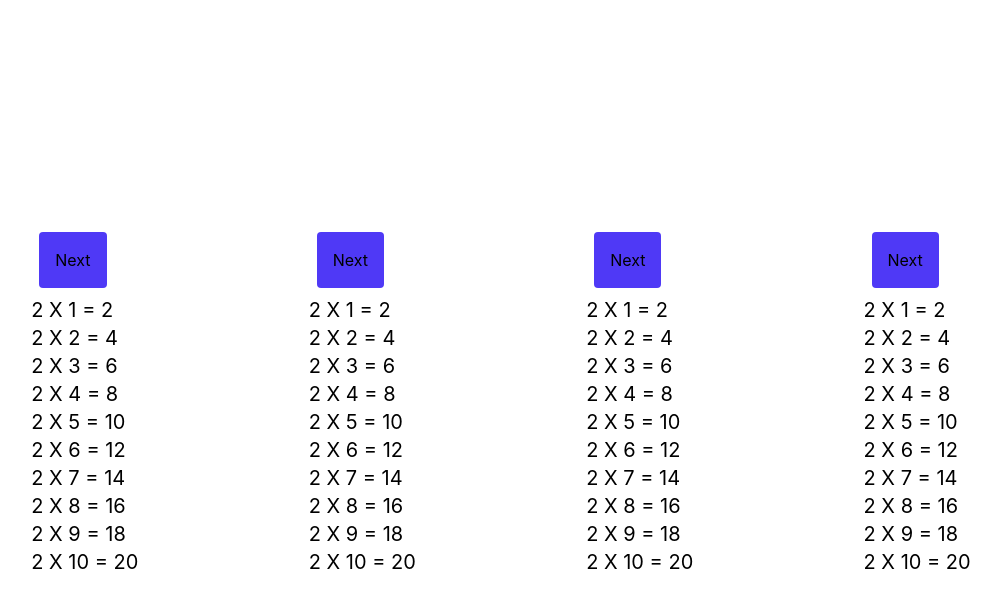
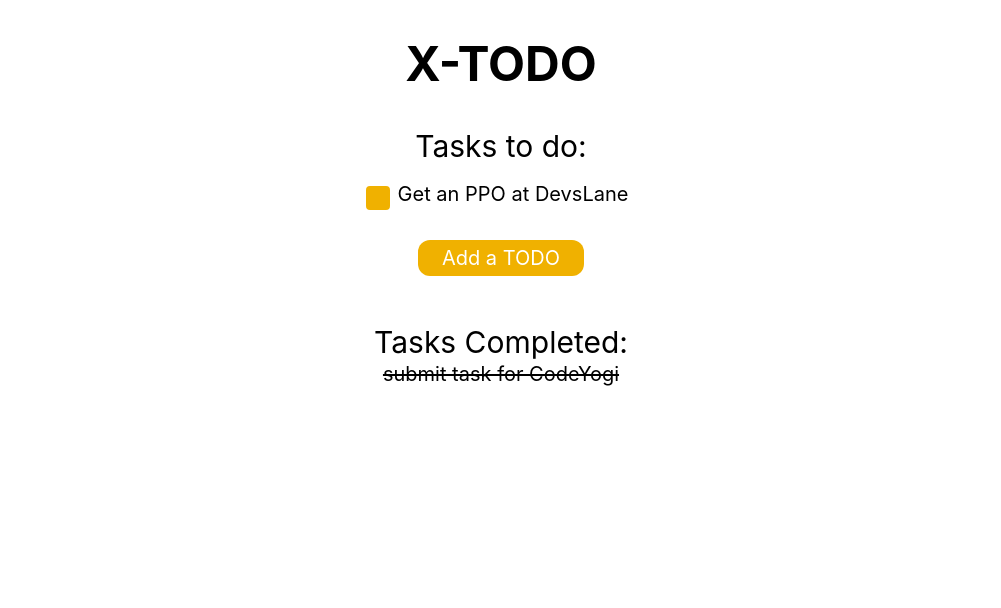
Before and after one commit to bgantavya/justYogiStuff, a React (Vite) app: page / in a window 1280 px wide. Shown: the top 608 px of the page, without its empty margins (139-1140 px from the left). Built offline with nearby package versions, Linux system fonts and the light colour scheme.

Commit message:
completed as-72-1

```diff
--- a/app/page.tsx
+++ b/app/page.tsx
@@ -1,11 +1,12 @@
-import { Link } from "react-router";
-import Table from "./table/table";
+import { useState } from "react";
+import Todo from "./table/todo";
+import Done from "./table/done";
 
 export default function Home() {
-  return <div className="flex justify-evenly items-center h-screen">
-    <Table/>
-    <Table/>
-    <Table/>
-    <Table/>
+
+  return <div className="flex flex-col items-center">
+    <div className="text-5xl font-bold my-10">X-TODO</div>
+    <Todo />
+      <Done/>
   </div>;
 }
--- /dev/null
+++ b/app/table/done.tsx
@@ -0,0 +1,16 @@
+
+export default function Done(){
+    const done = JSON.parse(localStorage.getItem("done") || '["submit task for CodeYogi"]')
+
+    return(<>
+                <h1 className="mt-8 text-3xl">Tasks Completed:</h1>
+<div className="flex-col flex justify-start items-start">
+
+            {done.length >0 ? done.map(
+                (task:string)=> <div className="text-xl line-through">{task}</div>
+            )
+            : <div>nothing here</div>}
+            </div>
+    </>
+    )
+}
--- /dev/null
+++ b/app/table/todo.tsx
@@ -0,0 +1,106 @@
+import { useState } from "react";
+
+export default function Todo() {
+    const [todo, setTodo] = useState(true);
+    const [list, setList] = useState<string[]>(
+        JSON.parse(localStorage.getItem("todo") || '["Get an PPO at DevsLane"]')
+    );
+
+    function add(event: React.FormEvent<HTMLFormElement>) {
+        event.preventDefault();
+        const input = (event.currentTarget.elements[0] as HTMLInputElement);
+        const task = input.value.trim();
+
+        if (task) {
+            const newList = [...list, task];
+            setList(newList);
+            localStorage.setItem("todo", JSON.stringify(newList));
+            input.value = "";
+            setTodo(true);
+        }
+    }
+
+    function remove(task: string) {
+        const newList = list.filter(item => item !== task);
+        setList(newList);
+        localStorage.setItem("todo", JSON.stringify(newList));
+        localStorage.setItem("done", JSON.stringify([...JSON.parse(localStorage.getItem("done") || '["submit task for CodeYogi"]'), task]));
+        window.location.reload()
+    }
+
+
+
+    return (
+        <>
+            <h1 className="text-3xl mb-2">Tasks to do:</h1>
+            <div className="flex flex-col">
+
+            {list.map((num: string) => (
+                <div key={num} className="flex text-xl items-start">
+                    <label className="flex items-center cursor-pointer">
+                        <input
+                            type="checkbox"
+                            name={num}
+                            id={num}
+                            onClick={() => remove(num)}
+                            className="peer hidden"
+                        />
+                        <span
+                            className="w-6 h-6 border-2 border-yellow-500 rounded flex items-center justify-center
+               bg-yellow-500 transition-colors duration-200
+               hover:bg-yellow-600 peer-checked:bg-yellow-600"
+                        >
+                            <svg
+                                className="hidden w-4 h-4 text-white peer-checked:block"
+                                fill="none"
+                                stroke="currentColor"
+                                strokeWidth="3"
+                                viewBox="0 0 24 24"
+                            >
+                                <path d="M5 13l4 4L19 7" />
+                            </svg>
+                        </span>
+                        <div className="p-2 pb-4">{num}</div>
+                    </label>
+                </div>
+            ))}
+            </div>
+
+            {todo ? (
+                <button
+                    onClick={() => setTodo(false)}
+                    className="bg-yellow-500 px-6 py-1 rounded-xl text-white text-xl m-4 hover:bg-yellow-600"
+                >
+                    <span className="font-bold text-xl"></span>Add a TODO
+                </button>
+            ) : (
+                <form
+                    onSubmit={add}
+                    className="border my-6 p-6 rounded-xl text-xl"
+                >
+                    <input
+                        className="p-1 w-full rounded-xl focus:outline-yellow-500"
+                        placeholder="Enter your task here: "
+                    />
+
+                    <div className="flex justify-between ml-2 mt-4  w-full">
+                        <button
+                            type="submit"
+                            className="bg-yellow-500 px-6 py-1 rounded-xl text-white hover:bg-yellow-600"
+                        >
+                            Add
+                        </button>
+                        <button
+                            type="button"
+                            onClick={() => setTodo(true)}
+                            className="px-6 py-1 rounded-xl"
+                        >
+                            Cancel
+                        </button>
+                    </div>
+                </form>
+            )}
+
+</>
+    );
+}
```
